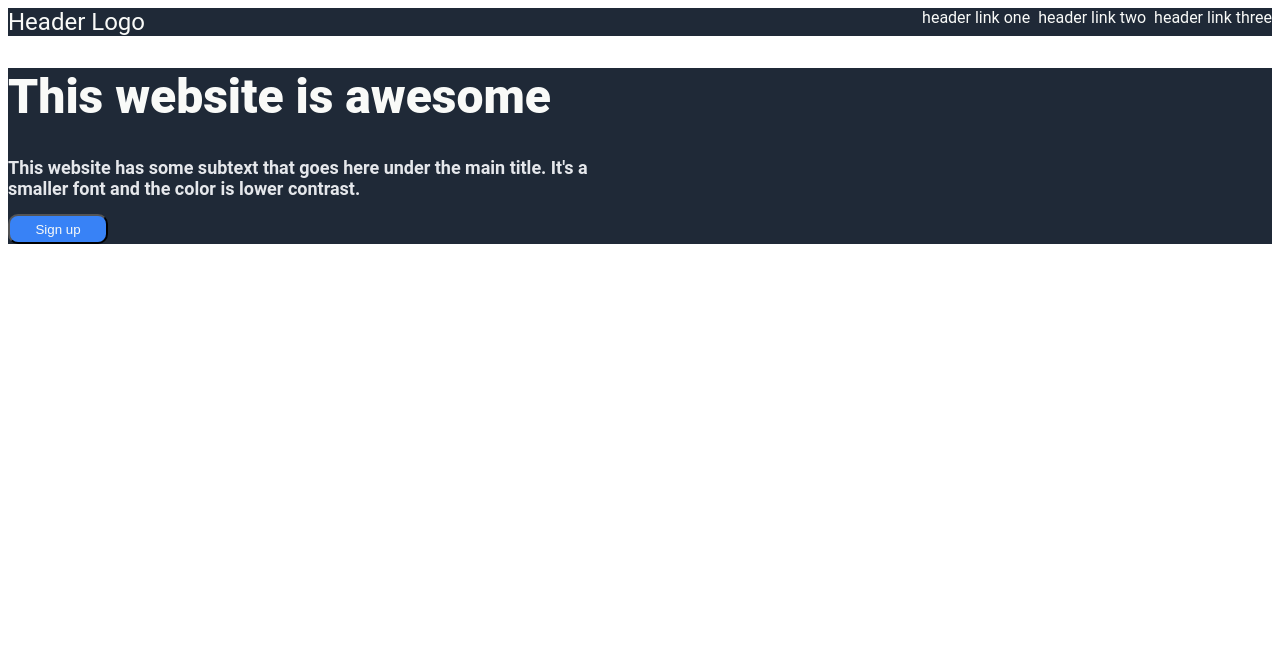
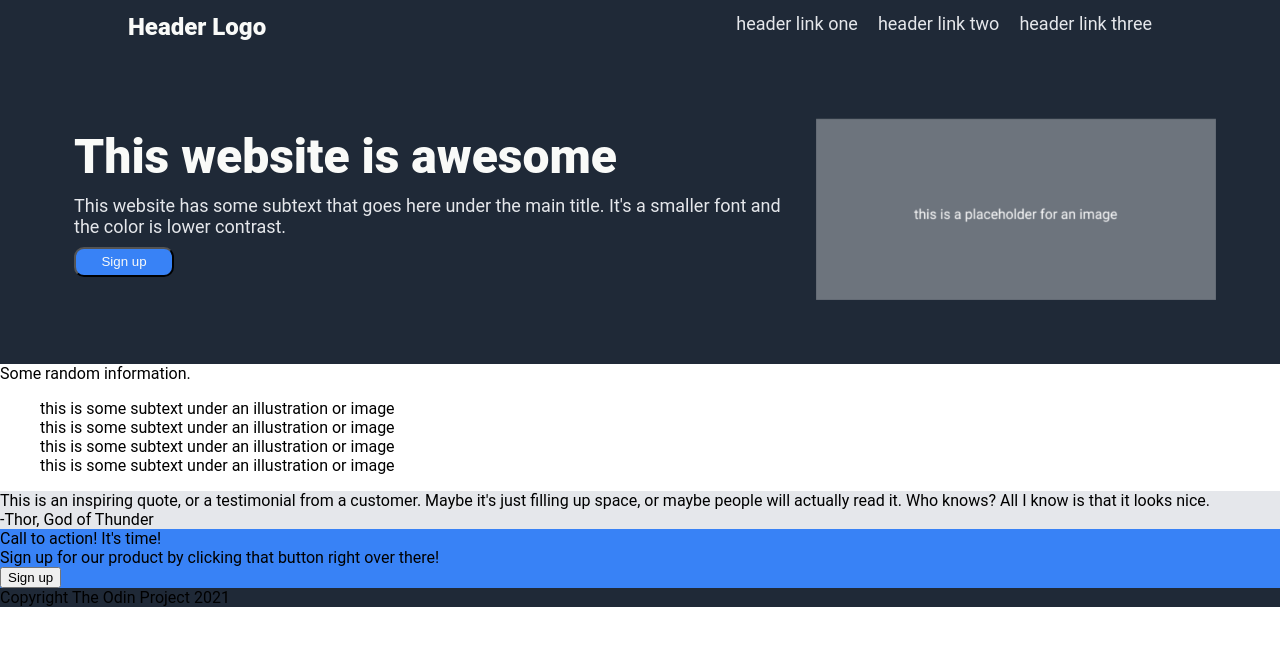
Before and after one commit to RyanY16/landing-page, a plain HTML site: page index.html in a window 1280 px wide. Drawn offline with Linux system fonts and the light colour scheme.

Commit message:
formatted first body of text

```diff
--- a/index.html
+++ b/index.html
@@ -9,19 +9,44 @@
 </head>
 <body>
     <div class="header">
-        <div style="font-size: 24px;">Header Logo</div>
+        <div class="headerlogo">Header Logo</div>
         <div class="headerlink">
             <div>header link one</div>
             <div>header link two</div>
             <div>header link three</div>
         </div>
     </div>
-    <div class="bodydark">
-        <div class="container">
-            <h1>This website is awesome</h1>
-            <h2>This website has some subtext that goes here under the main title. It's a smaller font and the color is lower contrast.</h2>
-            <button class="button1">Sign up</button>
+    <div class="body1">
+        <div class="container1">
+            <div class="left1">
+                <div class="title1" style="margin-bottom: 10px">This website is awesome</div>
+                <div class="subtitle1" style="margin-bottom: 10px">This website has some subtext that goes here under the main title. It's a smaller font and the color is lower contrast.</div>
+                <button class="button1">Sign up</button>
+            </div>
+            <img src="./images/placeholder1.png" style="width: 400px; height: auto;">
         </div>
+    </div>
+    <div class="body2">
+        <div class="title2">Some random information.</div>
+        <ul>
+            <div class="subtext2">this is some subtext under an illustration or image</div>
+            <div class="subtext2">this is some subtext under an illustration or image</div>
+            <div class="subtext2">this is some subtext under an illustration or image</div>
+            <div class="subtext2">this is some subtext under an illustration or image</div>
+        </ul>
+    </div>
+    <div class="body3">
+        <div class="quote3">This is an inspiring quote, or a testimonial from a customer. Maybe it's just filling up space, or maybe people will actually read it. Who knows? All I know is that it looks nice.</div>
+        <div class="quotee3">-Thor, God of Thunder</div>
+    </div>
+    <div class="body4"></div>
+    <div class="banner4">
+        <div class="title4">Call to action! It's time!</div>
+        <div class="subtitle4">Sign up for our product by clicking that button right over there!</div>
+        <button class="button4">Sign up</button>
+    </div>
+    <div class="footer">
+        Copyright The Odin Project 2021
     </div>
 </body>
 </html>
--- a/styles.css
+++ b/styles.css
@@ -1,22 +1,45 @@
 body {
     font-family: Roboto, sans-serif;
+    width: 100vw;
+    height: 100vh;
+    margin: 0px;
 }
 
 .header {
     background-color: #1F2937;
-    color: #F9FAF8;
     display: flex;
     justify-content: space-between;
+    padding: 1% 10%;
+}
+
+.headerlogo {
+    font-size: 24px;
+    color: #F9FAF8;
+    font-weight: 800;
 }
 
 .headerlink {
     display: flex;
     justify-content: flex-end;
-    gap: 8px;
+    gap: 20px;
+    font-size: 18px;
+    color: #E5E7EB
 }
 
-.bodydark {
+.body1 {
     background-color: #1F2937;
+}
+
+
+.title1 {
+    font-size: 48px;
+    font-weight: 800;
+    color: #F9FAF8;
+}
+
+.subtitle1 {
+    font-size: 18px;
+    color: #E5E7EB;
 }
 
 .button1 {
@@ -27,18 +50,37 @@ body {
     height: 30px;
 }
 
-h1 {
-    font-size: 48px;
-    font-weight: 800;
-    color: #F9FAF8;
+
+
+.container1 {
+    display: flex;
+    justify-content: space-between;
+    padding: 5%;
 }
 
-h2 {
-    font-size: 18px;
-    color: #E5E7EB
+.left1 {
+    padding: 10px;
 }
 
-.container {
-    width: 50%;
-    height: auto;
+
+
+.body2 {
+    background-color: white;
+
 }
+
+.body3 {
+    background-color: #E5E7EB;
+}
+
+.body4 {
+    background-color: white;
+}
+
+.banner4 {
+    background-color: #3882F6;
+}
+
+.footer {
+    background-color: #1F2937;
+}
```
Also changed, not shown: images/placeholder1.png (renamed from images/Screen Shot 2022-06-26 at 10.06.55 am.png).
